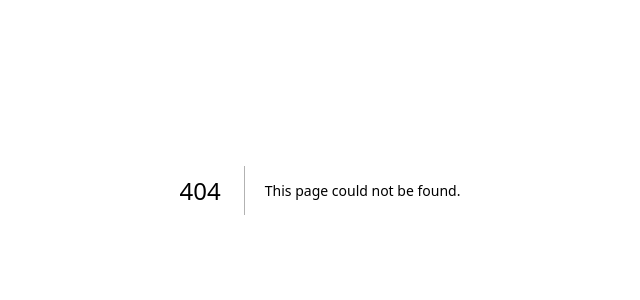
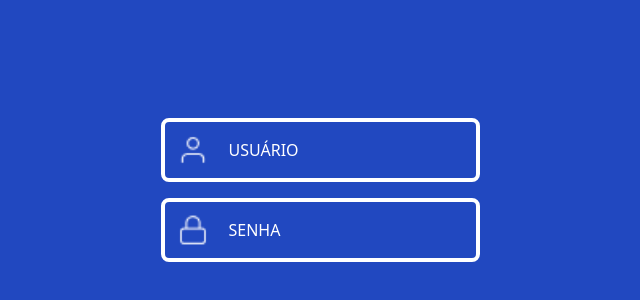
Before and after one commit to Inteli-College/2024-T0002-EC09-G04, a Next.js app in the folder frontend/: page /Sensor in a window 1280 px wide. Before the commit this address had no page. Shown: the part 210-510 px from the top of the page, without its empty margins (320-960 px from the left). Built offline with nearby package versions, Linux system fonts and the light colour scheme.

Commit message:
update front files

```diff
--- a/frontend/src/app/page.tsx
+++ b/frontend/src/app/page.tsx
@@ -1,15 +1,10 @@
 import React from 'react';
-import Input from '../components/LoginInput';
+import Login from '../pages/Login'
 
-const LoginPage: React.FC = () => {
+const Page: React.FC = () => {
   return (
-    <div className="flex h-screen justify-center items-center bg-custom-blue">
-      <div className="flex flex-col gap-4">
-        <Input placeholder="USUÁRIO" type="text" name="username" />
-        <Input placeholder="SENHA" type="password" name="password" />
-      </div>
-    </div>
+    <Login/>
   );
 };
 
-export default LoginPage;
+export default Page;
--- a/frontend/src/components/LoginInput.tsx
+++ b/frontend/src/components/LoginInput/LoginInput.tsx
@@ -1,5 +1,4 @@
 import React from 'react';
-
 interface InputProps extends React.InputHTMLAttributes<HTMLInputElement> {}
 
 const Input: React.FC<InputProps> = ({ placeholder, ...props }) => {
--- /dev/null
+++ b/frontend/src/pages/Login/index.tsx
@@ -0,0 +1,14 @@
+import React from 'react';
+import Input from '../../components/LoginInput/LoginInput';
+import '../../app/globals.css';
+
+export default function Login(){
+  return (
+    <div className="flex h-screen justify-center items-center bg-custom-blue">
+      <div className="flex flex-col gap-4">
+        <Input placeholder="USUÁRIO" type="text" name="username" />
+        <Input placeholder="SENHA" type="password" name="password" />
+      </div>
+    </div>
+  );
+};
--- /dev/null
+++ b/frontend/src/pages/Sensor/index.tsx
@@ -0,0 +1,14 @@
+import React from 'react';
+import Input from '../../components/LoginInput/LoginInput';
+import '../../app/globals.css';
+
+export default function Login(){
+  return (
+    <div className="flex h-screen justify-center items-center bg-custom-blue">
+      <div className="flex flex-col gap-4">
+        <Input placeholder="USUÁRIO" type="text" name="username" />
+        <Input placeholder="SENHA" type="password" name="password" />
+      </div>
+    </div>
+  );
+};
```
Also changed, not shown: frontend/src/pages/Alert/index.tsx (renamed from frontend/src/pages/LoginPage.tsx, +3 -4 lines).
